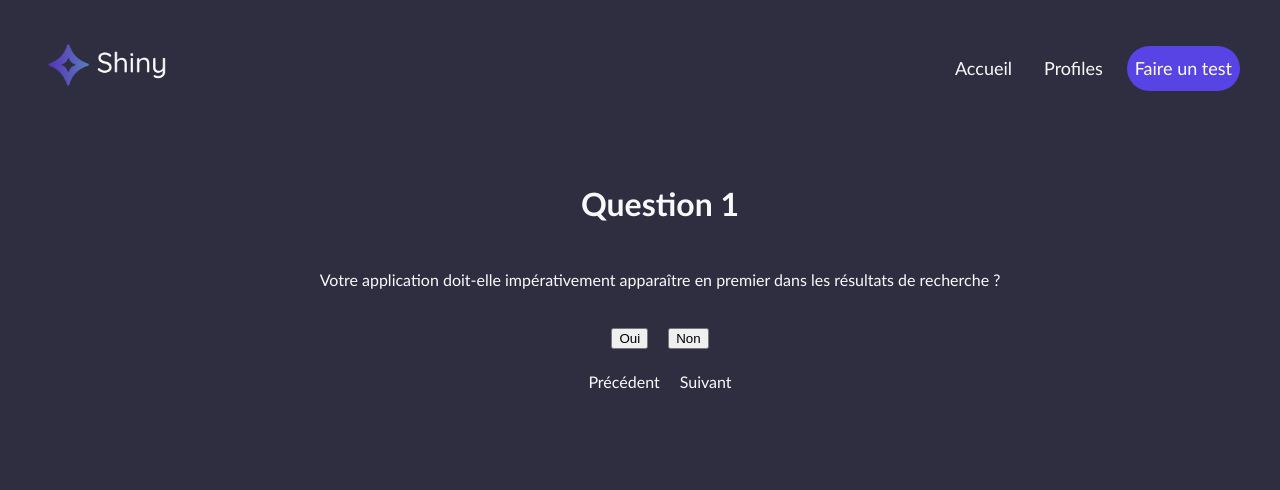
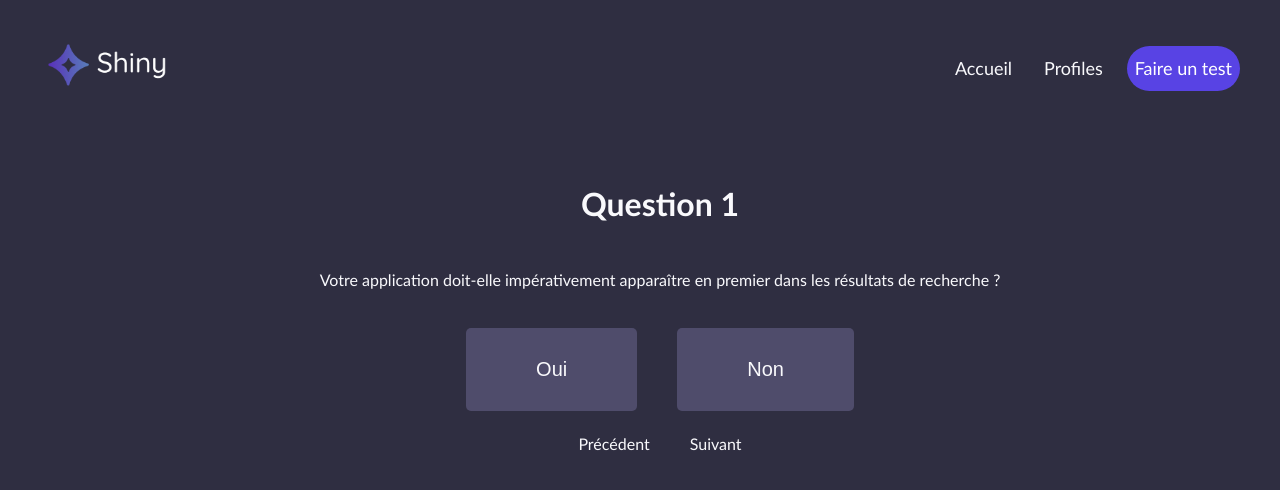
Before and after one commit to mahones/shiny, a React (Create React App) app: page /survey/1 in a window 1280 px wide. Shown: the top 490 px of the page. Built offline with nearby package versions, Linux system fonts and the light colour scheme.

Commit message:
Refactoriser les composants pour améliorer la structure et la lisibilité ; améliorer le style pour une meilleure expérience utilisateur.

```diff
--- a/src/components/Card/index.jsx
+++ b/src/components/Card/index.jsx
@@ -2,27 +2,7 @@ import DefaultPicture from "../../assets/profile.png"
 import PropTypes from "prop-types"
 import styled from "styled-components"
 import colors from "../../Colors"
-
-function Card({ label, title, picture }) {
-  return (
-    <CardWrapper>
-      <CardLabel>{label}</CardLabel>
-      <CardImage src={picture} alt="freelance" />
-      <CardTitle>{title}</CardTitle>
-    </CardWrapper>
-  )
-}
-
-Card.propTypes = {
-  label: PropTypes.string.isRequired,
-  title: PropTypes.string.isRequired,
-  picture: PropTypes.string.isRequired,
-}
-Card.defaultProps = {
-  label: "",
-  title: "",
-  picture: DefaultPicture,
-}
+// styled-components
 const CardLabel = styled.span`
   color: ${colors.textLight};
   font-size: 22px;
@@ -53,4 +33,26 @@ const CardWrapper = styled.div`
   }
 `
 
+// Card component
+function Card({ label, title, picture }) {
+  return (
+    <CardWrapper>
+      <CardLabel>{label}</CardLabel>
+      <CardImage src={picture} alt="freelance" />
+      <CardTitle>{title}</CardTitle>
+    </CardWrapper>
+  )
+}
+// PropTypes
+Card.propTypes = {
+  label: PropTypes.string.isRequired,
+  title: PropTypes.string.isRequired,
+  picture: PropTypes.string.isRequired,
+}
+Card.defaultProps = {
+  label: "",
+  title: "",
+  picture: DefaultPicture,
+}
+
 export default Card
--- a/src/components/Error/index.jsx
+++ b/src/components/Error/index.jsx
@@ -1,21 +1,7 @@
 import styled from "styled-components"
 import ErrorImage from "../../assets/undraw_page_not_found_su7k.svg"
 import colors from "../../Colors"
-function Error() {
-  return (
-    <ErrorBody>
-        <ErrorContainer>
-      <ErrorTitle>Oups...</ErrorTitle>
-      <ErrorImageStyled src={ErrorImage} alt="Page not found" />
-      <ErrorText>
-        Il semblerait que la page que vous cherchez n’existe pas
-      </ErrorText>
-    </ErrorContainer>
-    </ErrorBody>
-
-  )
-}
-
+// styled-components
 const ErrorContainer = styled.div`
   width: 100%;
   display: flex;
@@ -40,4 +26,21 @@ const ErrorBody = styled.h2`
   margin-right: 300px;
   margin-left: 300px;
 `
+// Error component
+function Error() {
+  return (
+    <ErrorBody>
+        <ErrorContainer>
+      <ErrorTitle>Oups...</ErrorTitle>
+      <ErrorImageStyled src={ErrorImage} alt="Page not found" />
+      <ErrorText>
+        Il semblerait que la page que vous cherchez n’existe pas
+      </ErrorText>
+    </ErrorContainer>
+    </ErrorBody>
+
+  )
+}
+
+
 export default Error
--- a/src/components/Header/index.jsx
+++ b/src/components/Header/index.jsx
@@ -3,7 +3,7 @@ import styled from "styled-components"
 import colors from "../../Colors"
 import LogoDark from "../../assets/shiny-logo_shiny-logo-dark.png"
 // import LogoLight from "../../assets/shiny-logo_shiny-logo-light.png"
-
+// styled-components
 const StyleLink = styled(Link)`
   padding: 8px;
   color: ${colors.textLight};
@@ -19,27 +19,6 @@ const StyleLinkImage = styled(Link)`
   margin: 0;
   padding: 0;
 `
-
-function Header() {
-  return (
-    <HeaderWrapper>
-      <HeaderContent>
-        <StyleLinkImage to="/">
-          <Logo src={LogoDark} alt="Ynov Logo" />
-        </StyleLinkImage>
-        <Nav>
-          <StyleLink to="/">Accueil</StyleLink>
-          {/* <StyleLink to="/resultas">Résultas</StyleLink> */}
-          <StyleLink to="/freelances">Profiles</StyleLink>
-          <StyleLink to="/survey/1" $isFullLink>
-            Faire un test
-          </StyleLink>
-        </Nav>
-      </HeaderContent>
-    </HeaderWrapper>
-  )
-}
-
 const HeaderWrapper = styled.header`
   background-color: ${colors.backgroundDark};
   color: ${colors.textLight};
@@ -64,4 +43,26 @@ const Logo = styled.img`
   width: auto;
 `
 
+// Header component
+function Header() {
+  return (
+    <HeaderWrapper>
+      <HeaderContent>
+        <StyleLinkImage to="/">
+          <Logo src={LogoDark} alt="Ynov Logo" />
+        </StyleLinkImage>
+        <Nav>
+          <StyleLink to="/">Accueil</StyleLink>
+          {/* <StyleLink to="/resultas">Résultas</StyleLink> */}
+          <StyleLink to="/freelances">Profiles</StyleLink>
+          <StyleLink to="/survey/1" $isFullLink>
+            Faire un test
+          </StyleLink>
+        </Nav>
+      </HeaderContent>
+    </HeaderWrapper>
+  )
+}
+
+
 export default Header
--- a/src/index.jsx
+++ b/src/index.jsx
@@ -25,7 +25,7 @@ const GlobalStyle = createGlobalStyle`
         font-family: 'Trebuchet MS', Helvetica, sans-serif;
     }
 `
-
+// on crée le root et on rend l'application
 const root = ReactDOM.createRoot(document.getElementById("root"))
 root.render(
   <React.StrictMode>
--- a/src/pages/Freelances/index.jsx
+++ b/src/pages/Freelances/index.jsx
@@ -1,7 +1,7 @@
 import DefaultPicture from "../../assets/profile.png"
 import Card from "../../components/Card"
 import styled from "styled-components"
-
+// Freelance profiles data
 const freelanceProfiles = [
   {
     name: "Jane Doe",
@@ -19,7 +19,25 @@ const freelanceProfiles = [
     picture: DefaultPicture,
   },
 ]
-
+// styled-components
+const CardsContainer = styled.div`
+  display: grid;
+  gap: 40px;
+  grid-template-rows: 300px 300px;
+  grid-template-columns: repeat(2, 1fr);
+`
+const FreelancesStyle = styled.div`
+  display: flex;
+  flex-direction: column;
+  align-items: center;
+  padding-top: 20px;
+  padding-left: 300px;
+  padding-right: 300px;
+`
+const Paragraph = styled.p`
+  font-size: 20px;
+`
+// Freelances component
 function Freelances() {
   return (
     <FreelancesStyle>
@@ -40,21 +58,5 @@ function Freelances() {
     </FreelancesStyle>
   )
 }
-const CardsContainer = styled.div`
-  display: grid;
-  gap: 40px;
-  grid-template-rows: 300px 300px;
-  grid-template-columns: repeat(2, 1fr);
-`
-const FreelancesStyle = styled.div`
-  display: flex;
-  flex-direction: column;
-  align-items: center;
-  padding-top: 20px;
-  padding-left: 300px;
-  padding-right: 300px;
-`
-const Paragraph = styled.p`
-  font-size: 20px;
-`
+
 export default Freelances
--- a/src/pages/Home/index.jsx
+++ b/src/pages/Home/index.jsx
@@ -2,6 +2,7 @@ import styled from "styled-components"
 import colors from "../../Colors"
 import Resume from "../../assets/undraw_Resume_re_hkth.svg"
 
+// styled-components
 const HomeContainer = styled.div`
   width: 100%;
   display: flex;
@@ -33,9 +34,8 @@ const Baloon = styled.div`
       background-color: ${colors.backgroundDark};
     }
   }
-
-
 `
+// home-components
 function Home() {
   return (
     <HomeContainer>
--- a/src/pages/Survey/index.jsx
+++ b/src/pages/Survey/index.jsx
@@ -2,35 +2,8 @@ import { useParams } from "react-router-dom"
 import { Link } from "react-router-dom"
 import styled from "styled-components"
 import colors from "../../Colors"
-function Survey() {
-  const { questionNumber } = useParams()
-  const questionNumberInt = parseInt(questionNumber)
-  const prevQuestionNumber = questionNumberInt === 1 ? 1 : questionNumber - 1
-  const nextQuestionNumber = questionNumberInt + 1
-  return (
-    <QuestionWrapper>
-      <QuestionContainer>
-        <h1>Question {questionNumber}</h1>
-        <p>
-          Votre application doit-elle impérativement apparaître en premier dans
-          les résultats de recherche ?
-        </p>
-        <div>
-          <button>Oui</button>
-          <button>Non</button>
-        </div>
-        <div>
-          <Link to={`/survey/${prevQuestionNumber}`}>Précédent</Link>
-          {questionNumberInt === 10 ? (
-            <Link to={`/resultas`}>Résultat</Link>
-          ) : (
-            <Link to={`/survey/${nextQuestionNumber}`}>Suivant</Link>
-          )}
-        </div>
-      </QuestionContainer>
-    </QuestionWrapper>
-  )
-}
+
+// styled-components
 const QuestionWrapper = styled.div`
   width: 100%;
   display: flex;
@@ -46,7 +19,7 @@ const QuestionContainer = styled.div`
   padding: 20px;
   div {
     display: flex;
-    gap: 20px;
+    gap: 40px;
     margin-top: 20px;
     a {
       text-decoration: none;
@@ -54,20 +27,53 @@ const QuestionContainer = styled.div`
       &:hover {
         color: ${colors.primary};
       }
-    button {
-      background-color: ${colors.primary};
+
+    }
+  }
+`
+const QuestionButton = styled.button`
+      background-color: ${colors.backgroundDark2};
       color: ${colors.textLight};
-      padding: 10px 20px;
+      padding:  30px 70px 30px 70px;
       border: none;
-      border-radius: 30px;
-      font-size: 16px;
+      border-radius: 5px;
+      font-size: 20px;
       cursor: pointer;
       &:hover {
           background-color: ${colors.backgroundDark};
+          border: 1px solid ${colors.primary};
         }
-      }
-    }
-  }
 `
+// Survey component
+function Survey() {
+  const { questionNumber } = useParams()
+  const questionNumberInt = parseInt(questionNumber)
+  const prevQuestionNumber = questionNumberInt === 1 ? 1 : questionNumber - 1
+  const nextQuestionNumber = questionNumberInt + 1
+  return (
+    <QuestionWrapper>
+      <QuestionContainer>
+        <h1>Question {questionNumber}</h1>
+        <p>
+          Votre application doit-elle impérativement apparaître en premier dans
+          les résultats de recherche ?
+        </p>
+        <div>
+          <QuestionButton>Oui</QuestionButton>
+          <QuestionButton>Non</QuestionButton>
+        </div>
+        <div>
+          <Link to={`/survey/${prevQuestionNumber}`}>Précédent</Link>
+          {questionNumberInt === 10 ? (
+            <Link to={`/resultas`}>Résultat</Link>
+          ) : (
+            <Link to={`/survey/${nextQuestionNumber}`}>Suivant</Link>
+          )}
+        </div>
+      </QuestionContainer>
+    </QuestionWrapper>
+  )
+}
+
 
 export default Survey
```
